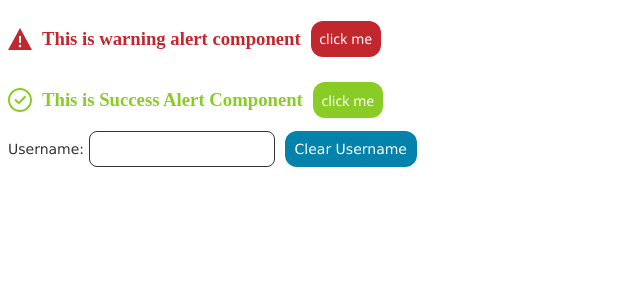
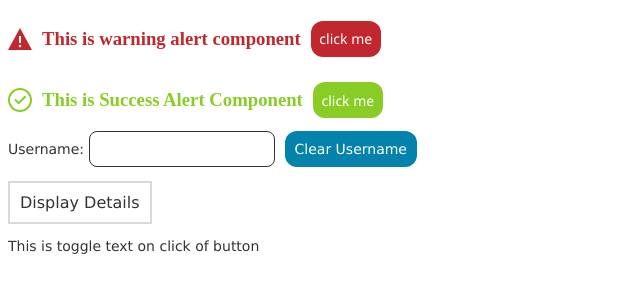
Before and after one commit to biswajeetbehera/MyAngularWork, an Angular app in the folder BasicStartup/: page / in a window 1280 px wide. Shown: the top 300 px of the page, without its empty margins (0-640 px from the left). Built offline with nearby package versions, Linux system fonts and the light colour scheme.

Commit message:
Added dirctives component

```diff
--- a/BasicStartup/src/app/app.component.html
+++ b/BasicStartup/src/app/app.component.html
@@ -1,3 +1,4 @@
 <app-warning-alert></app-warning-alert>
 <app-success-alert></app-success-alert>
 <app-property-binding></app-property-binding>
+<app-directives></app-directives>
--- a/BasicStartup/src/app/app.module.ts
+++ b/BasicStartup/src/app/app.module.ts
@@ -5,13 +5,15 @@ import { NgModule } from '@angular/core';
 import { AppComponent } from './app.component';
 import { WarningAlertComponent } from './warning-alert/warning-alert.component';
 import { FormsModule } from '@angular/forms';
+import { DirectivesComponent } from './directives/directives.component';
 
 @NgModule({
   declarations: [
     AppComponent,
     WarningAlertComponent,
     SuccessAlertComponent,
-    PropertyBindingComponent
+    PropertyBindingComponent,
+    DirectivesComponent
   ],
   imports: [
     BrowserModule,
--- /dev/null
+++ b/BasicStartup/src/app/directives/directives.component.css
@@ -0,0 +1,42 @@
+.blue {
+    color: #0ff;
+}
+
+.toggle-text {
+    font-family: 'Lucida Sans', 'Lucida Sans Regular', 'Lucida Grande', 'Lucida Sans Unicode', Geneva, Verdana, sans-serif;
+    font-size: 16px;
+    width: auto;
+    padding: 10px;
+    color: #333;
+    border: 2px solid #d9d9d9;
+    white-space: nowrap;
+    background: transparent;
+    outline: none;
+    transition: all 0.25s linear;
+}
+
+.toggle-text:hover {
+    border: 2px solid #999;
+    color: #999;
+    border-radius: 20px;
+}
+
+.text {
+    font-family: 'Lucida Sans', 'Lucida Sans Regular', 'Lucida Grande', 'Lucida Sans Unicode', Geneva, Verdana, sans-serif;
+    font-size: 14px;
+    margin: 15px 0;
+    color: #333;
+    line-height: 14px;
+    letter-spacing: 0.2;
+}
+
+.timer-list {
+    list-style: none;
+    font-family: 'Lucida Sans', 'Lucida Sans Regular', 'Lucida Grande', 'Lucida Sans Unicode', Geneva, Verdana, sans-serif;
+    font-size: 16px;
+    line-height: 12px;
+}
+
+.timer-list li {
+    margin-bottom: 5px;
+}
--- /dev/null
+++ b/BasicStartup/src/app/directives/directives.component.html
@@ -0,0 +1,5 @@
+<button class='toggle-text' (click)="onClick()">Display Details</button>
+<p class="text" *ngIf="!showPara">This is toggle text on click of button</p>
+<ul class='timer-list'>
+    <li *ngFor="let timer of timers; let i=index" [ngClass]='{blue: i > 5 }'>{{i}}</li>
+</ul>
--- /dev/null
+++ b/BasicStartup/src/app/directives/directives.component.ts
@@ -0,0 +1,17 @@
+import { Component } from '@angular/core';
+
+@Component({
+    selector: 'app-directives',
+    templateUrl: './directives.component.html',
+    styleUrls: ['./directives.component.css']
+})
+export class DirectivesComponent {
+    showPara = false;
+    timers: number[] = [];
+    increment = 0;
+
+    onClick() {
+        this.showPara = !this.showPara;
+        this.timers.push(++this.increment);
+    }
+}
```
Also changed, not shown: BasicStartup/src/app/directives/directives.module.ts (added, +10 -0 lines).
